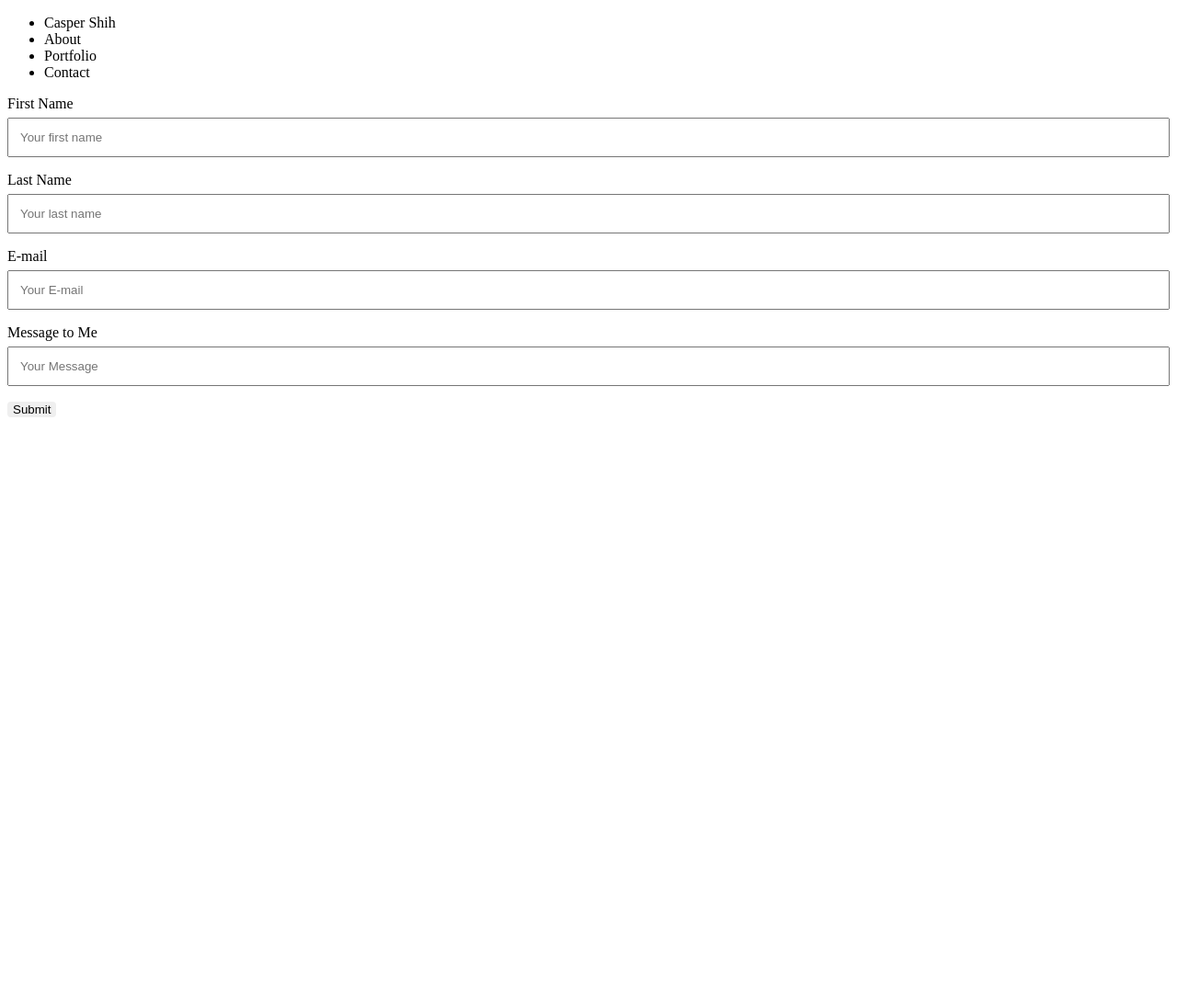
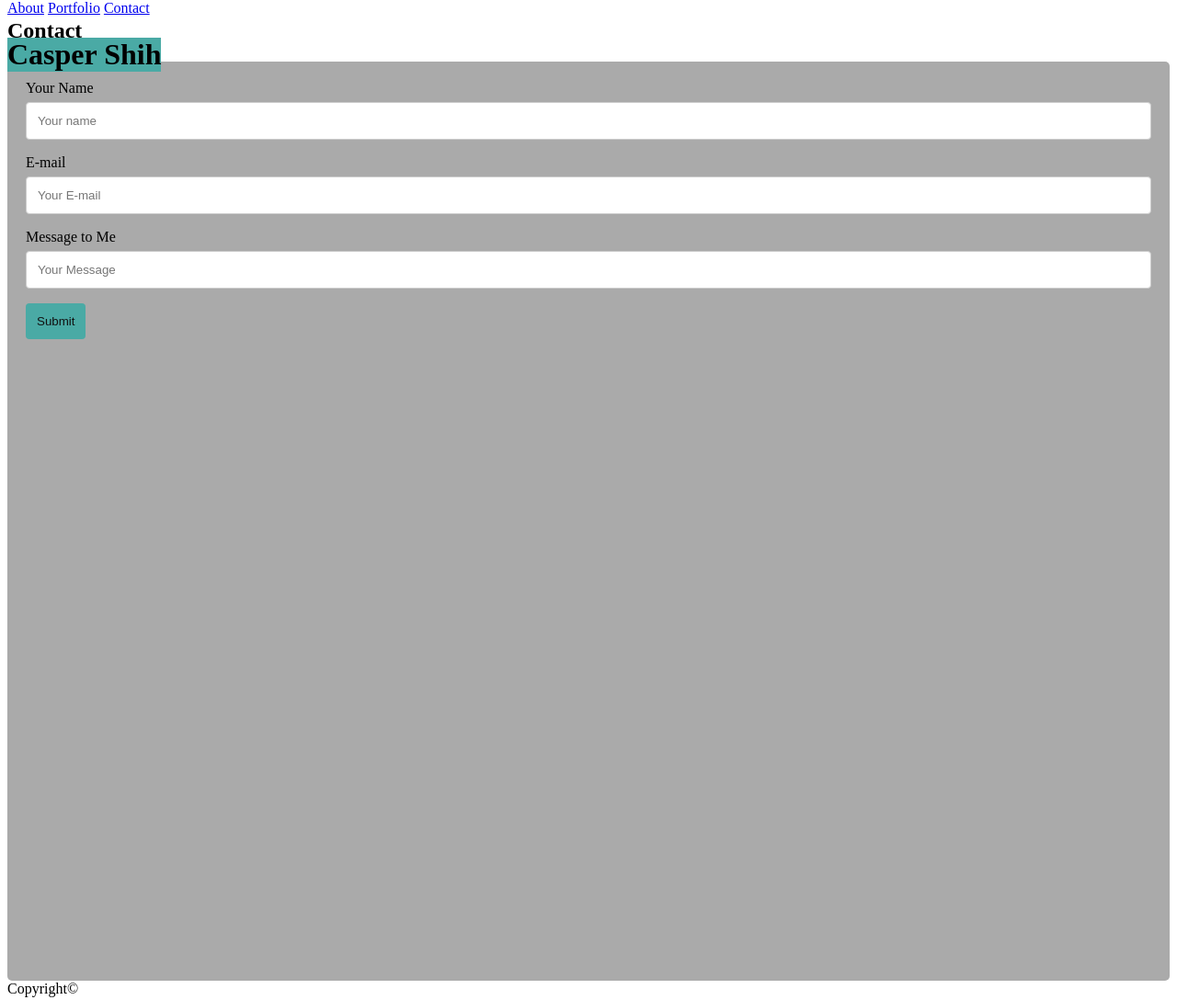
Before and after one commit to caspershih/Basic-portfolio, a plain HTML site: page contact.html in a window 1280 px wide. Shown: the whole page at 92% size. Before the commit the page ends 800 px from the top, so only its background shows below. Drawn offline with Linux system fonts and the light colour scheme.

Commit message:
trying to fix

```diff
--- a/assets/css/style.css
+++ b/assets/css/style.css
@@ -1,9 +1,34 @@
+Background {
+    background-color: #FFFFFF;
+}
 
+.topnav {
+    background-color: #ffffff
+}
+.topnav a:hover {
+    float: top;
+}
+
+h1 {
+    text-color: #FFFFFF;
+    background-color: #4AAAA5;
+    font: Times New Roman;
+    position: absolute
+
+}
+
+h2 {
+    text-color: #4AAAA5;
+}
+
+h3 {
+    text-color: #4AAAA5;
+}
 
 input[type=text], select, textarea {
     width: 100%;
     padding: 12px;
-    border: 1px solid #cccccc
+    border: 1px solid #cccccc;
     border-radius: 4px;
     box-sizing: border-box;
     margin-top: 6px;
@@ -12,16 +37,40 @@ input[type=text], select, textarea {
 }
 
 input[type=submit]{
-    background-color: #aaa
-    color: #111111
+    background-color: #4AAAA5;
+    color: #111111;
     padding: 12px;
     border: none;
     border-radius: 4px;
     cursor: pointer;
 }
 
+.topnav {
+    background-color: #FFFFFF;
+    font: 9px;
+    position: absolute;
+    top: 0px;
+}
+
 .container {
     border-radius: 5px;
-    background-color: #aaa
+    background-color: #aaa;
     padding: 20px;
+    height: 960px;
 }
+
+h1 {
+    text-color:#4AAAA5;
+}
+
+p .solid{
+    border-style:solid
+}
+
+#footer {
+    font: 9px;
+    text-align: center;
+    text-color: #FFFFFF;
+    position: absolute;;
+    bottom: 0px;
+}
--- a/contact.html
+++ b/contact.html
@@ -1,27 +1,24 @@
 <!DOCTYPE html>
 <html lang="en">
 <head>
+    <title></title>
     <link rel="stylesheet" type="text/css" href="./assets/css/style.css">
 </head>
+
 <body>
-
-        <div>
-                <ul>
-                    <li>Casper Shih</li>
-                    <li>About</li>
-                    <li>Portfolio</li>
-                    <li>Contact</li>
-                </ul>
-        </div>
+    <h1>Casper Shih</h1>
+    <h2>Contact</h2>
+    <div class="topnav">
+        <a href="#About">About</a>
+        <a href="#Portfolio">Portfolio</a>
+        <a href="Contact">Contact</a>
+    </div>
 
     <div class="container">
         <form action="action_page.php">
 
-            <label for="fname">First Name</label>
-            <input type="text" id="fname" name="firstname" placeholder="Your first name">
-
-            <label for="lname">Last Name</label>
-            <input type="text" id="lname" name="lastname" placeholder="Your last name">
+            <label for="name">Your Name</label>
+            <input type="text" id="fname" name="name" placeholder="Your name">
 
             <label for="email">E-mail</label>
             <input type="text" id="email" name="email" placeholder="Your E-mail">
@@ -32,5 +29,8 @@
             <input type="Submit" value="Submit">
         </form>
     </div>
+
+    <footer>Copyright©</footer>
+
 </body>
 </html>
```
Also changed, not shown: index.html (+9 -10 lines), portfolio.html (+22 -8 lines), assets/images/github.jpg (added), assets/images/linkedin.jpg (added), 2 other files.
